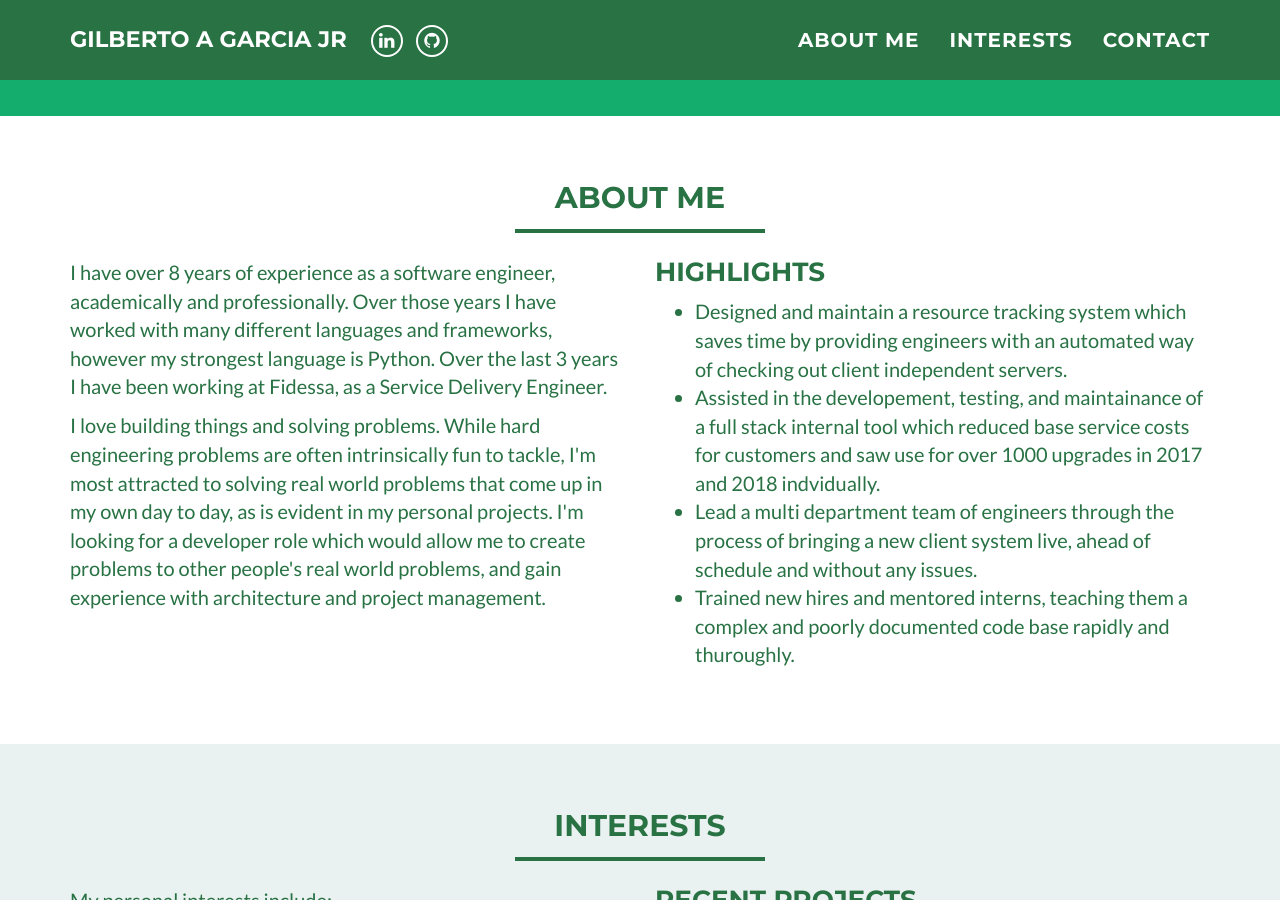
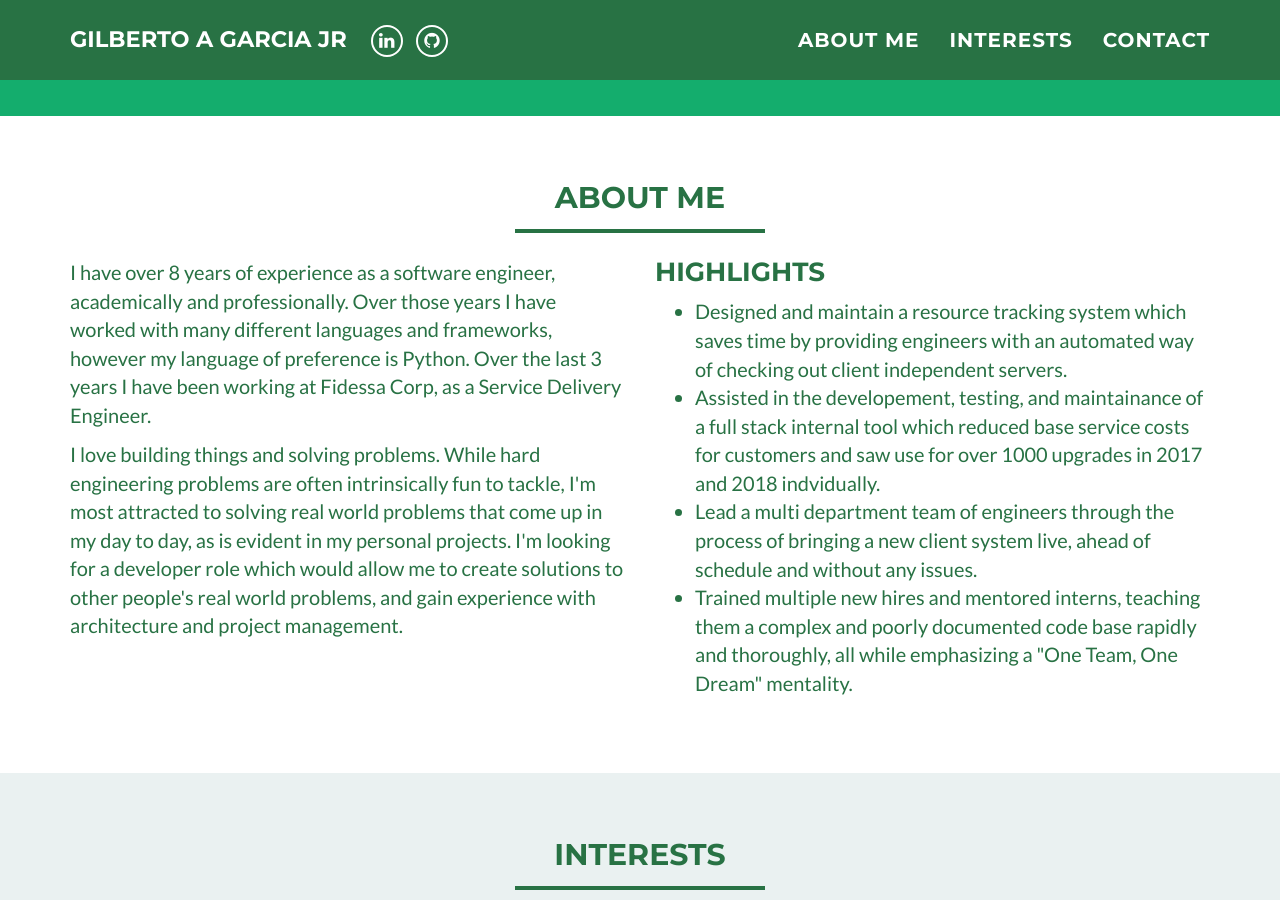
Before and after one commit to CaptainOmNoms/CaptainOmNoms.github.io, a Jekyll site: the page built from index.html, in a window 1280 px wide and 900 px high, scrolled down 479 px. Built offline with Jekyll 4.4.1, drawn with Linux system fonts in a browser that asks for light colours.

Commit message:
Update about_me.html

```diff
--- a/_includes/about_me.html
+++ b/_includes/about_me.html
@@ -11,14 +11,14 @@
     		<p>
             I have over 8 years of experience as a software engineer, academically and professionally.
             Over those years I have worked with many different languages and frameworks,
-            however my strongest language is Python. Over the last 3 years I have been working at
-            Fidessa, as a Service Delivery Engineer.</p>
+            however my language of preference is Python. Over the last 3 years I have been working at
+            Fidessa Corp, as a Service Delivery Engineer.</p>
         <p>
            I love building things and solving problems.
            While hard engineering problems are often intrinsically fun to tackle,
-           I'm most attracted to solving real world problems that come up in my own day to day,
+           I'm most attracted to solving real world problems that come up in my day to day,
            as is evident in my personal projects.
-           I'm looking for a developer role which would allow me to create problems to other people's real world problems,
+           I'm looking for a developer role which would allow me to create solutions to other people's real world problems,
            and gain experience with architecture and project management.
         </p>
       </div>
@@ -38,8 +38,8 @@
             Lead a multi department team of engineers through the process of
             bringing a new client system live, ahead of schedule and without any issues.
     			<li>
-            Trained new hires and mentored interns, teaching them a complex
-            and poorly documented code base rapidly and thuroughly.
+            Trained multiple new hires and mentored interns, teaching them a complex
+            and poorly documented code base rapidly and thoroughly, all while emphasizing a "One Team, One Dream" mentality.
     			</li>
 		    </ul>
 	    </div>
```
